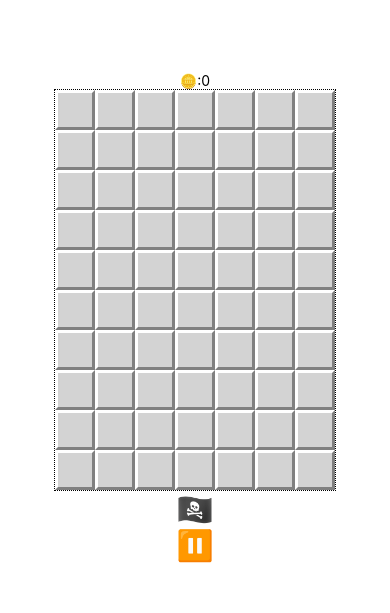
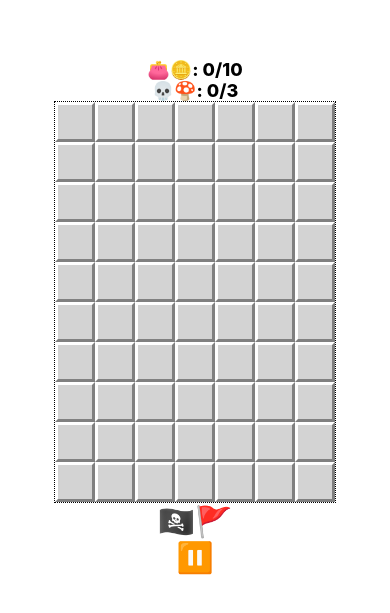
Before and after one commit to joshburger196/MineSweeper-0.0, a React Native app: screen / in a window 390 px wide. Shown: the part 105-718 px from the top of the page. Built offline with nearby package versions, Linux system fonts and the light colour scheme.

Commit message:
Implemented MUSHROOMS! Gain more info about mines and take safer risks by discovering mushrooms But be careful, 3 mushrooms are enough to poison you with their spores and make you lose!

```diff
--- a/src/CustomTypes.ts
+++ b/src/CustomTypes.ts
@@ -15,13 +15,14 @@ enum ActionType
 
 enum Flag
 {
-    deadly
+    deadly,
+    mushroom
 }
 
 enum TileContent
 {
     mine,
-    mud,
+    mushroom,
     coin,
     treasure,
     nothing
--- a/src/classes/Field.ts
+++ b/src/classes/Field.ts
@@ -5,13 +5,17 @@ export class Field{
     //Set up properties
     width:number;
     height:number;
+
     mineCount:number;
-    //mudCount:number;
+    mushroomCount:number;
     coinCount:number;
     treasureCount:number=0;
 
+    poisonResistence:number=3; //How many mushrooms until gameOver?
+
     //running properties
     coinsDiscovered:number=0;
+    mushroomsDiscovered:number=0;
     isGameOver:boolean=false;
     isGameWon:boolean=false;
 
@@ -19,18 +23,19 @@ export class Field{
 
     static copyField(field:Field)
     {
-        var newField= new Field(field.height,field.width,field.mineCount,field.coinCount,false);
+        var newField= new Field(field.height,field.width,field.mineCount,field.mushroomCount,field.coinCount,false);
         newField.matrix=field.matrix.slice();
         newField.coinsDiscovered=field.coinsDiscovered;
+        newField.mushroomsDiscovered=field.mushroomsDiscovered;
         return newField;
     }
 
-    constructor(height:number,width:number,mineCount:number,coinCount:number=0,populate:boolean=true)
+    constructor(height:number,width:number,mineCount:number,mushroomCount:number,coinCount:number=0,populate:boolean=true)
     {
         this.width=width;
         this.height=height;
         this.mineCount=mineCount;
-        //this.mudCount=mudCount;
+        this.mushroomCount=mushroomCount;
         this.coinCount=coinCount;
         this.matrix=[];
         var row:Tile[];
@@ -60,9 +65,9 @@ export class Field{
                 }
             }
 
-            //Insert random mud tiles, except on the first cell
-            /*let mudToInsert=this.mudCount;
-            while(mudToInsert>0)
+            //Insert random mushroom tiles, except on the first cell
+            let mushroomsToInsert=this.mushroomCount;
+            while(mushroomsToInsert>0)
             {
                 let row=Math.floor(Math.random()*this.height);
                 let col=Math.floor(Math.random()*this.width);
@@ -70,11 +75,11 @@ export class Field{
                     continue;
                 if(this.matrix[row][col].content==TileContent.nothing)
                 {
-                    this.matrix[row][col].content=TileContent.mud;
-                    mudToInsert--;
-                    this.incrementAdjMineCounts(row,col);
+                    this.matrix[row][col].content=TileContent.mushroom;
+                    mushroomsToInsert--;
+                    this.incrementAdjMushroomCounts(row,col);
                 }
-            }*/
+            }
 
             //Insert random coin tiles, except on the first cell
             let coinsToInsert=this.coinCount;
@@ -115,6 +120,13 @@ export class Field{
         neighCoords.forEach((neigh)=>{this.matrix[neigh.row][neigh.col].mineCount++})
     }
 
+    incrementAdjMushroomCounts(row:number,col:number)
+    {
+        const neighCoords=this.getNeighbourCoords(row,col)
+
+        neighCoords.forEach((neigh)=>{this.matrix[neigh.row][neigh.col].mushroomCount++})
+    }
+
     getNeighbourCoords(row:number,col:number):ICoord[]
     {
         var neighbours:ICoord[]=[];
--- a/src/classes/Tile.ts
+++ b/src/classes/Tile.ts
@@ -4,20 +4,16 @@ export class Tile
 {
     row:number;
     col:number;
-    content:TileContent;
+    content:TileContent=TileContent.nothing;
     flag:Flag|null=null;
-    isDiscovered:boolean;
-    mineCount:number;
-    //mudCount:number;
+    isDiscovered:boolean=false;
+    mineCount:number=0;
+    mushroomCount:number=0;
 
     constructor(row:number,col:number)
     {
         this.row=row;
         this.col=col;
-        this.content=TileContent.nothing;
-        this.isDiscovered=false;
-        this.mineCount=0;
-        //this.mudCount=0;
     }
 
 }
--- a/src/components/Field.component.tsx
+++ b/src/components/Field.component.tsx
@@ -9,10 +9,11 @@ import { Action } from '../classes/Action';
 const FIELD_WIDTH=7;
 const FIELD_HEIGHT=10;
 const MINE_COUNT=7;
+const MUSHROOM_COUNT=7;
 const COIN_COUNT=10;
 
 const FieldComp = () => {
-  const [fieldState,updateField]=useReducer(fieldReducer,new Field(FIELD_HEIGHT,FIELD_WIDTH,MINE_COUNT,COIN_COUNT));
+  const [fieldState,updateField]=useReducer(fieldReducer,new Field(FIELD_HEIGHT,FIELD_WIDTH,MINE_COUNT,MUSHROOM_COUNT,COIN_COUNT));
   const [menuVisible, setMenuVisible] = useState(false);
   const [flagMode,setFlagMode]=useState(false);
   const [selectedFlag, selectFlag]=useState(Flag.deadly);
@@ -47,8 +48,13 @@ const FieldComp = () => {
   {
     if(!fieldState.isGameOver)
     {
-      setFlagMode(!flagMode);
-      selectFlag(flag);
+      if(flagMode&&flag!=selectedFlag)
+        selectFlag(flag)
+      else
+      {
+        setFlagMode(!flagMode);
+        selectFlag(flag);
+      }
     }
   }
 
@@ -74,7 +80,10 @@ const FieldComp = () => {
 
     <View style={styles.centeredView}>
       <View style={styles.row}>
-        <Text>🪙:{fieldState.coinsDiscovered}</Text>
+        <Text style={styles.text}>👛🪙: {fieldState.coinsDiscovered}/{fieldState.coinCount}</Text>
+      </View>
+      <View style={styles.row}>
+        <Text style={styles.text}>💀🍄: {fieldState.mushroomsDiscovered}/{fieldState.poisonResistence}</Text>
       </View>
       <View style={styles.field}>
         {fieldState.matrix.map((row, rowIndex)=>(
@@ -138,6 +147,11 @@ const FieldComp = () => {
           onPress={()=>{toggleFlagMode(Flag.deadly)}}>
           <Text style={styles.button}>🏴‍☠️</Text>
         </Pressable>
+        <Pressable
+          style={(selectedFlag==Flag.mushroom)&&flagMode&&styles.pressedButton}
+          onPress={()=>{toggleFlagMode(Flag.mushroom)}}>
+          <Text style={styles.button}>🚩</Text>
+        </Pressable>
       </View>
 
       <Pressable onPress={toggleMenu}>
@@ -163,6 +177,11 @@ const styles=StyleSheet.create({
     borderStyle:"dotted",
   },
   row:{flexDirection:"row"},
+  text:
+  {
+    fontSize:18,
+    fontWeight:800,
+  },
   button:{fontSize:30},
   pressedButton:
   {
--- a/src/components/Tile.component.tsx
+++ b/src/components/Tile.component.tsx
@@ -1,4 +1,4 @@
-import { Pressable, StyleSheet, Text } from "react-native";
+import { Pressable, StyleSheet, Text, View } from "react-native";
 import { Tile } from "../classes/Tile";
 import { Flag, TileContent } from "../CustomTypes";
 
@@ -8,8 +8,7 @@ interface Props{
 }
 
 const TileComp = (props:Props) => {
-  const {row,col,content,flag,mineCount}=props.tileObj;
-  const {isDiscovered}=props.tileObj;
+  const {row,col,content,flag,mineCount,mushroomCount,isDiscovered}=props.tileObj;
   let contentString:string="";
   let flagString:string="";
 
@@ -18,18 +17,15 @@ const TileComp = (props:Props) => {
     case TileContent.mine:
       contentString="💣";
       break;
-    /*case TileContent.mud:
-      contentString="🟫";
-      break;*/
+    case TileContent.mushroom:
+      contentString="🍄";
+      break;
     case TileContent.coin:
       contentString="🪙";
       break;
     case TileContent.treasure:
       contentString="👑";
       break;
-    case TileContent.nothing:
-      if(mineCount>0)
-        contentString=mineCount.toString();
   }
 
   switch(flag)
@@ -37,14 +33,38 @@ const TileComp = (props:Props) => {
     case Flag.deadly:
       flagString="🏴‍☠️";
       break;
+    case Flag.mushroom:
+      flagString="🚩";
+      break;
   }
 
+  let tileLabelElement:React.JSX.Element=<></>;
+  if(isDiscovered)
+  {
+    if(content==TileContent.nothing)
+    {
+      tileLabelElement=
+        <View style={styles.row}>
+          {mineCount>0 &&
+            <Text style={[styles.text,styles.mineCount]}>
+              {mineCount}
+            </Text>}
+          {mushroomCount>0 &&
+            <Text style={[styles.text,styles.mushroomCount]}>
+              {mushroomCount}
+            </Text>}
+        </View>;
+    }
+    else
+      tileLabelElement=<Text style={styles.symbol}>{contentString}</Text>
+  }
+  else if(flag!=null)
+    tileLabelElement=<Text style={styles.symbol}>{flagString}</Text>;
+
   return (
-    <Pressable style={[styles.container, isDiscovered ? styles.known : styles.unknown]}
+    <Pressable style={[styles.container,styles.row, isDiscovered ? styles.known : styles.unknown]}
       onPress={()=>props.onTilePress(row,col)}>
-      <Text style={[styles.text,styles.mineCount]}>
-        {isDiscovered ? contentString : flagString}
-      </Text>
+        {tileLabelElement}
     </Pressable>
   )
 }
@@ -74,27 +94,23 @@ const styles=StyleSheet.create({
     borderColor:"black",
     borderStyle:"dotted",
   },
-  mine:
+  row:
   {
-    backgroundColor:"red"
-  },
-  mud:
-  {
-    backgroundColor:"brown"
+    flexDirection:"row",
+    gap:3
   },
   text:
+  {
+    fontSize:14,
+    fontWeight:800,
+  },
+  symbol:
   {
     fontSize:18,
     fontWeight:800,
   },
-  mineCount:
-  {
-    color:"black"
-  },
-  mudCount:
-  {
-    color:"brown"
-  }
+  mineCount:{color:"black"},
+  mushroomCount:{color:"red"}
 });
 
 export default TileComp;
--- a/src/services/fieldReducer.ts
+++ b/src/services/fieldReducer.ts
@@ -14,6 +14,12 @@ export function fieldReducer(field:Field,act:Action):Field
             newField.matrix[act.row][act.col].isDiscovered=true;
             if(newField.matrix[act.row][act.col].content==TileContent.mine)
                 newField.isGameOver=true;
+            if(newField.matrix[act.row][act.col].content==TileContent.mushroom)
+            {
+                newField.mushroomsDiscovered++;
+                if(newField.mushroomsDiscovered>=newField.poisonResistence)
+                    newField.isGameOver=true;
+            }
             else if(newField.matrix[act.row][act.col].content==TileContent.treasure)
                 newField.isGameOver=newField.isGameWon=true;
             break;
@@ -42,7 +48,7 @@ export function fieldReducer(field:Field,act:Action):Field
             break;
 
         case ActionType.resetField:
-            newField=new Field(field.height,field.width,field.mineCount,field.coinCount);
+            newField=new Field(field.height,field.width,field.mineCount,field.mushroomCount,field.coinCount);
             break;
 
         case ActionType.revealField:
```
